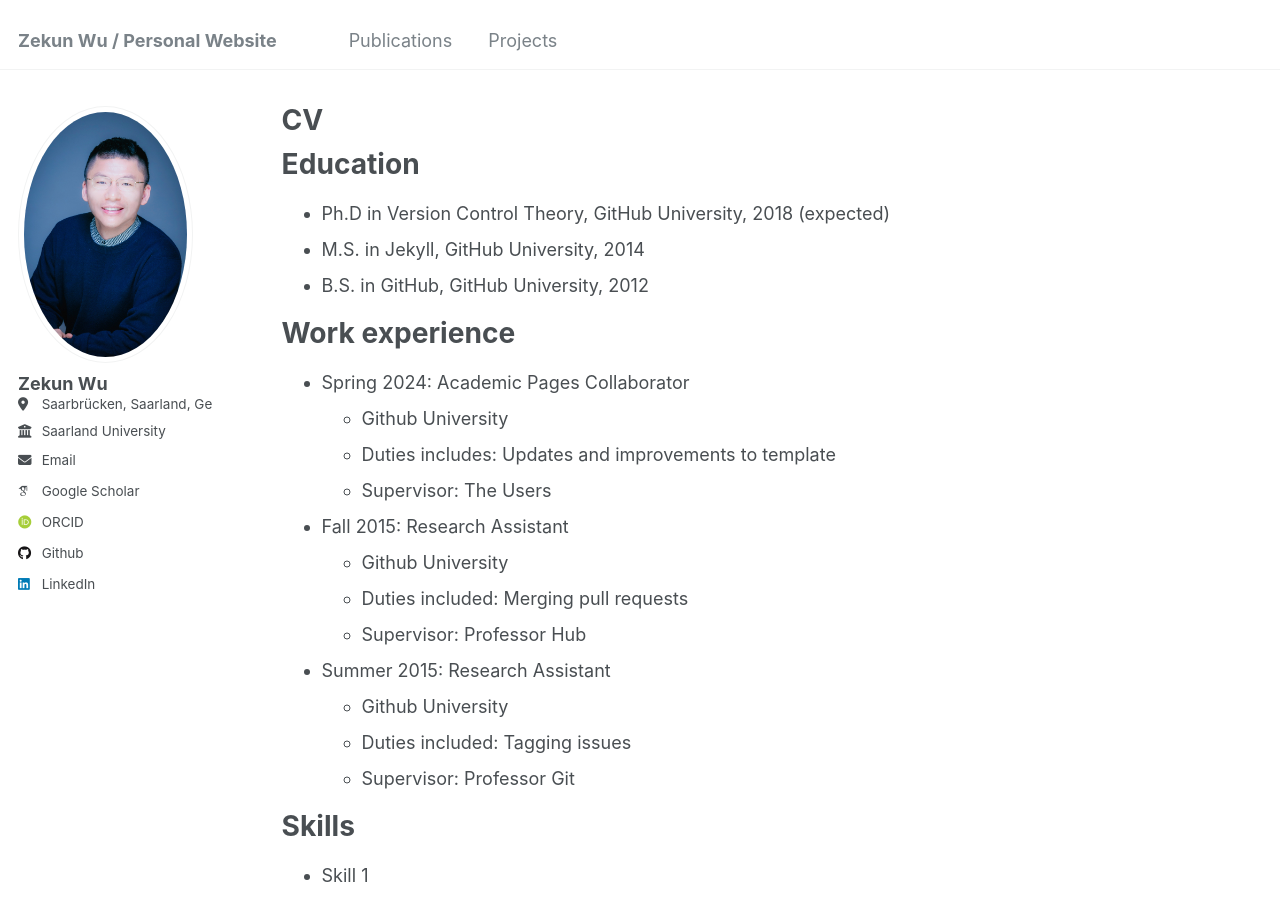
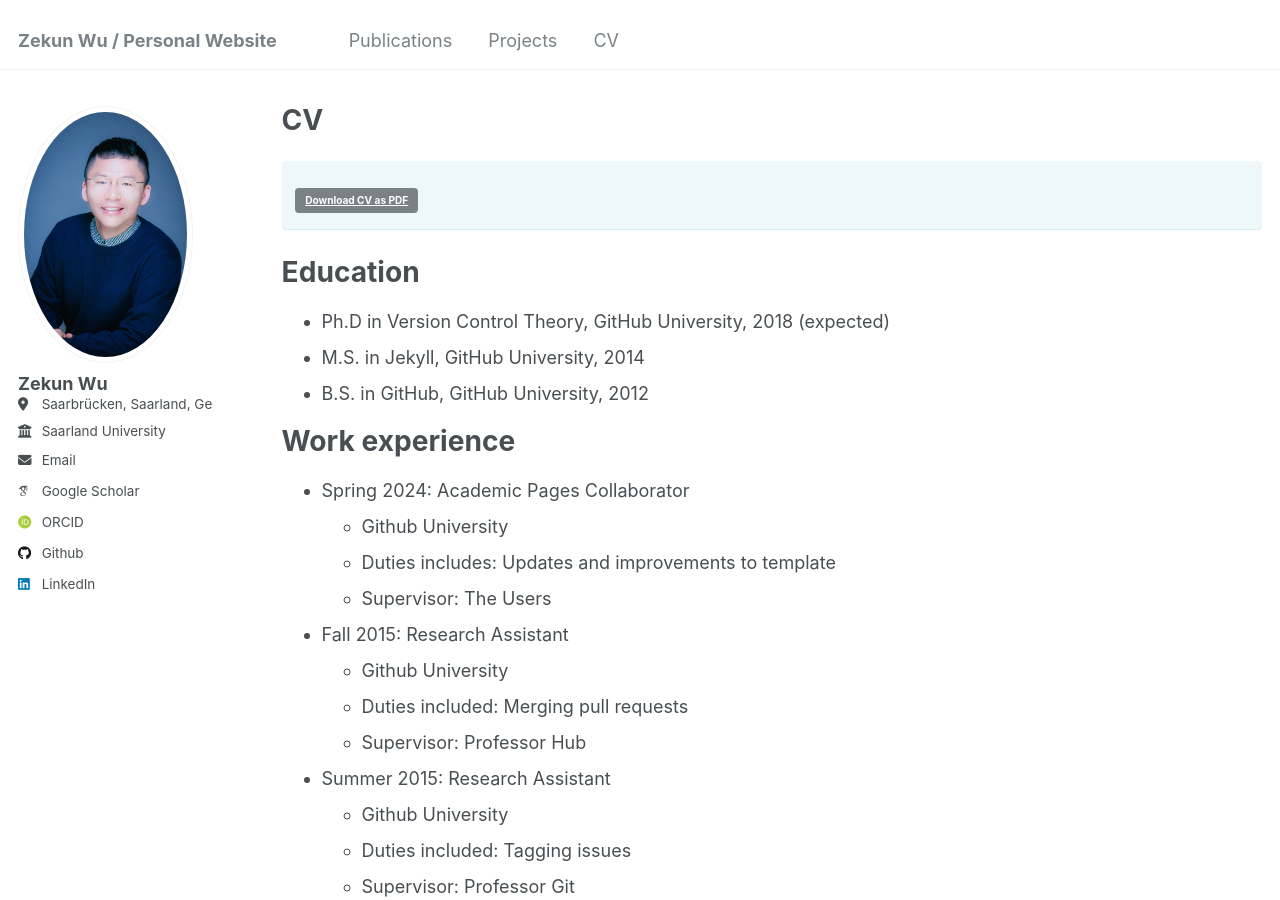
Before and after one commit to zekun-wu/zekun-wu.github.io, a Jekyll site: the page built from _pages/cv.md, in a window 1280 px wide and 900 px high. Built offline with Jekyll 4.4.1, drawn with Linux system fonts in a browser that asks for light colours; some web fonts are replaced.

Commit message:
Added CV link to navigation and download button on CV page

```diff
--- a/_data/navigation.yml
+++ b/_data/navigation.yml
@@ -10,3 +10,6 @@ main:
 
   - title: "Projects"
     url: /portfolio/
+
+  - title: "CV"
+    url: /cv/
--- a/_pages/cv.md
+++ b/_pages/cv.md
@@ -8,6 +8,10 @@ redirect_from:
 ---
 
 {% include base_path %}
+
+<div class="notice--info">
+  <p><a href="../files/CV_Zekun_Wu.pdf" class="btn btn--primary">Download CV as PDF</a></p>
+</div>
 
 Education
 ======
```
Also changed, not shown: 3 other files.
